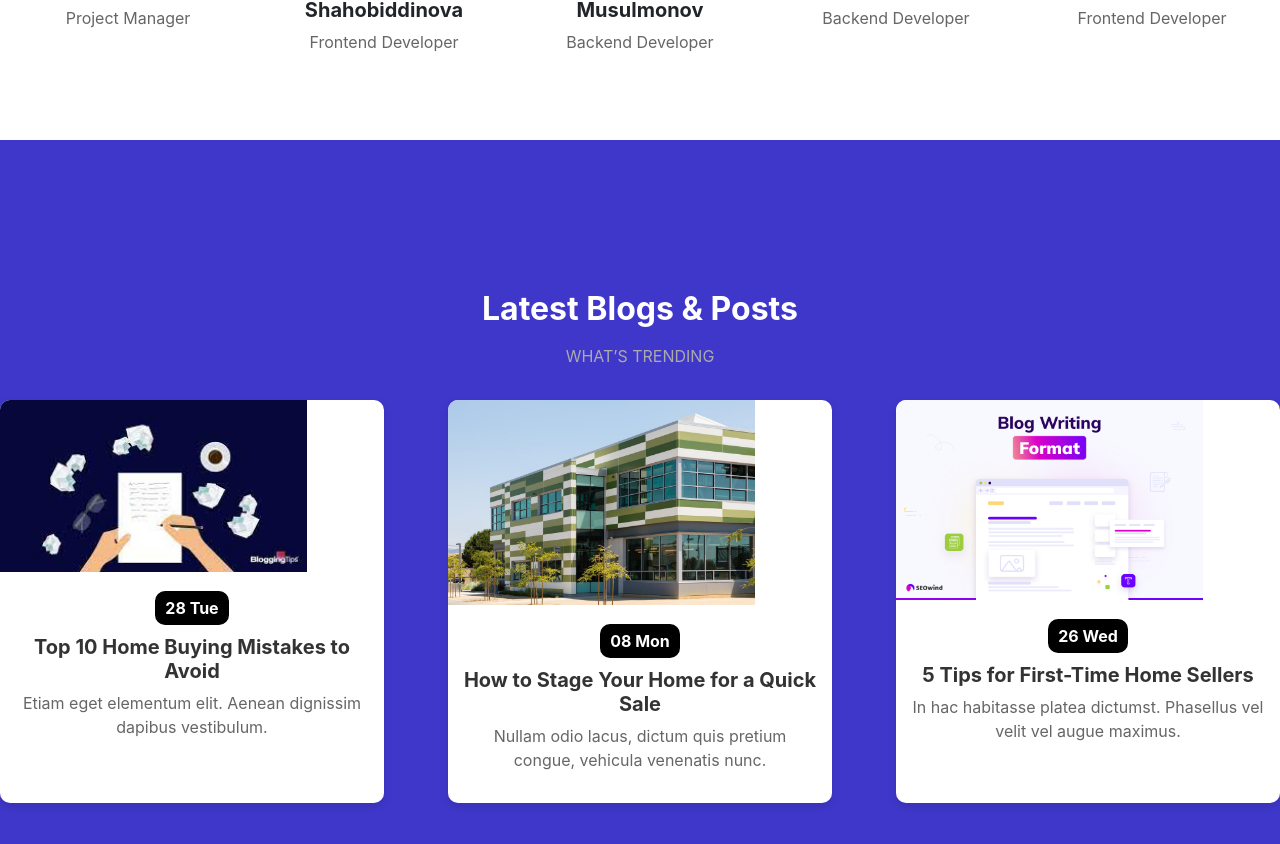
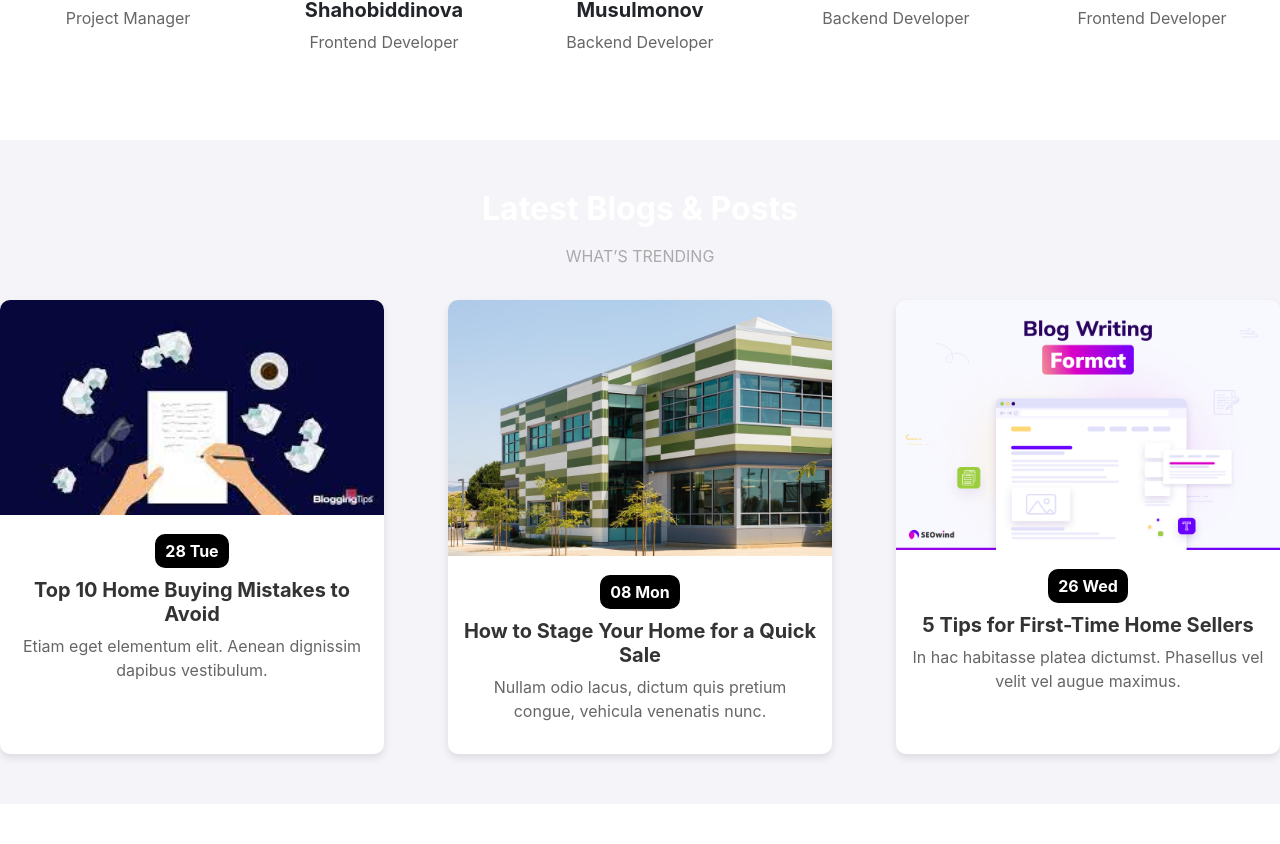
Before and after one commit to Ozodastudent/DBteam_project, a React (Create React App) app: page / in a window 1280 px wide. Shown: the part 4859-5703 px from the top of the page. After the commit the page ends 5663 px from the top, so only its background shows below. Built offline with nearby package versions, Linux system fonts and the light colour scheme.

Commit message:
Update home.css

```diff
--- a/src/pages/home/home.css
+++ b/src/pages/home/home.css
@@ -501,11 +501,10 @@ button.active {
 
 
 /*blog post section*/
-
 .latest_blogs_section {
     text-align: center;
-    padding: 150px 0;
-    background-color: #3f37c9; /* adjust the color as per your design */
+    padding: 50px 0;
+    background-color: #f4f4f9; /* adjust the color as per your design */
 }
 
 .blogs_header .blogs_title {
@@ -535,7 +534,7 @@ button.active {
 }
 
 .blog_post_image {
-    width: 80%;
+    width: 100%;
     height: auto;
     display: block;
 }
@@ -567,7 +566,7 @@ button.active {
 }
 
 /* Responsive design adjustments */
-@media (max-width: 600px) {
+@media (max-width: 768px) {
     .blog_posts_grid {
         flex-direction: column;
         align-items: center;
```
